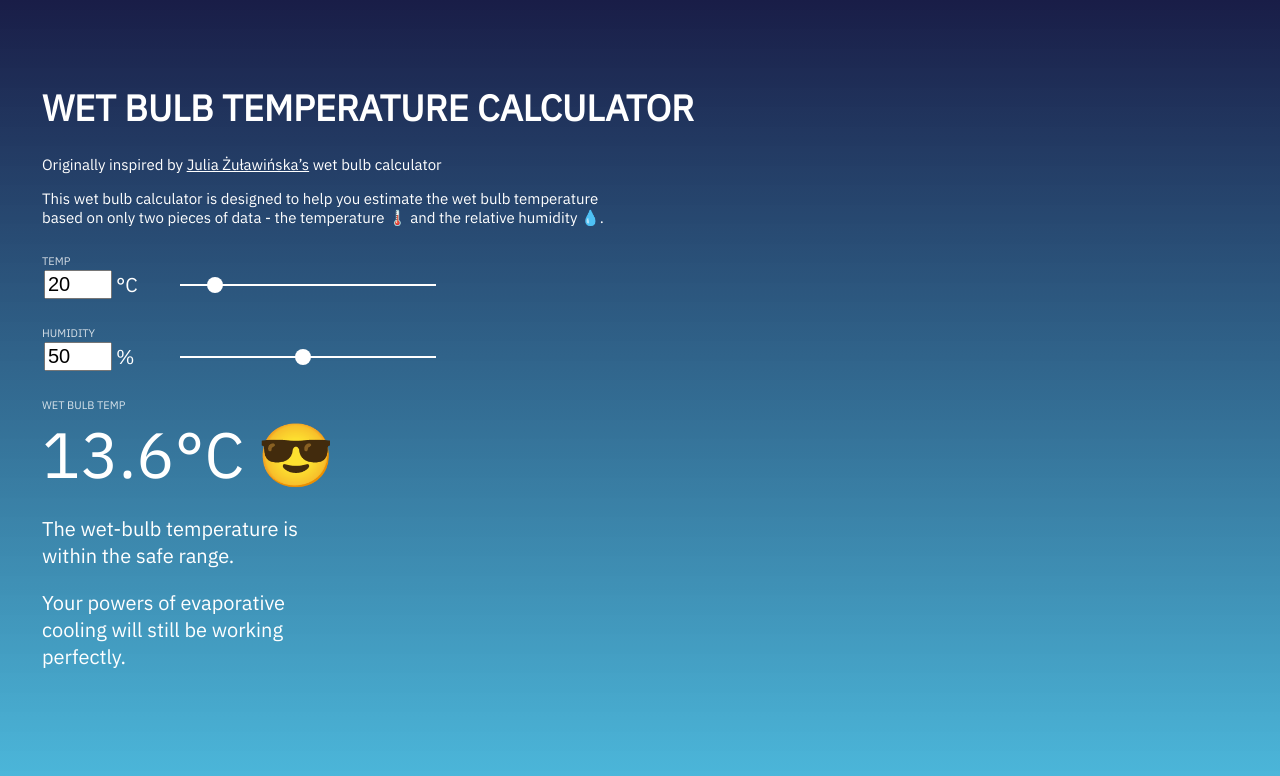
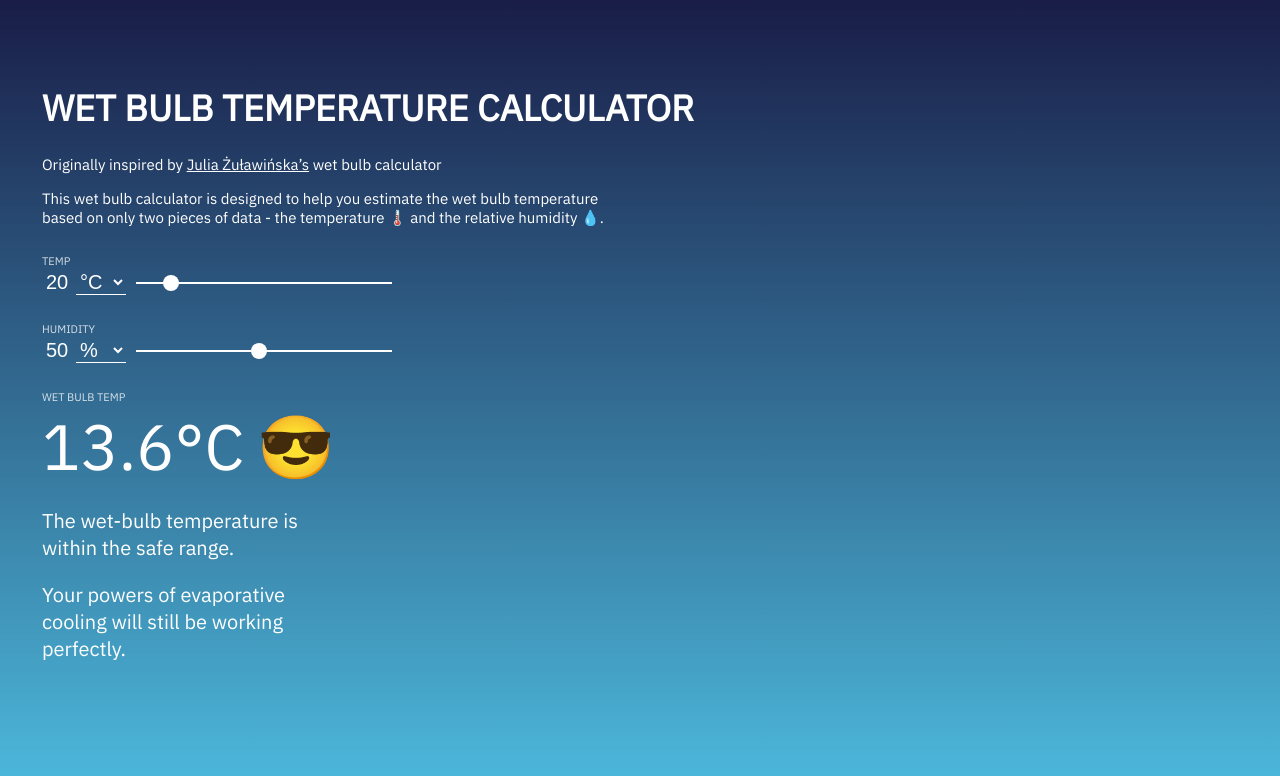
Before and after one commit to pjpscriv/wet-bulb-calculator, an Angular app: page / in a window 1280 px wide. Shown: the top 776 px of the page. Built offline with nearby package versions, Linux system fonts and the light colour scheme.

Commit message:
Fix styling + add in unit selects (don't work yet)

```diff
--- a/src/app/app.component.html
+++ b/src/app/app.component.html
@@ -3,7 +3,7 @@
      [style.opacity]="$fatalOpacity | async">
 </div>
 <div class="wet-bulb__background--dangerous"
-  [style.opacity]="$dangerousOpacity| async">
+  [style.opacity]="$dangerousOpacity | async">
 </div>
 <div class="wet-bulb__background"></div>
 
@@ -24,12 +24,17 @@
   <div class="wet-bulb__input">
     <div class="wet-bulb__input-label">TEMP</div>
     <div class="wet-bulb_input-group">
-      <input class="wet-bulb__input-text"
+      <input class="wet-bulb__input-number"
         [(ngModel)]="temperature"
-        type="text"
+        type="number"
         name="temperature"
         min="15" max="60">
-      <p class="wet-bulb__input-text">°C</p>
+      <select class="wet-bulb__input-unit"
+        name="tempUnits"
+        [(ngModel)]="tempUnits">
+        <option value="celsius">°C</option>
+        <option value="fahrenheit">°F</option>
+      </select>
       <input class="wet-bulb__input-slider"
         name="temperature"
         [(ngModel)]="temperature"
@@ -41,12 +46,16 @@
   <div class="wet-bulb__input">
     <div class="wet-bulb__input-label">HUMIDITY</div>
     <div class="wet-bulb_input-group">
-      <input class="wet-bulb__input-text"
+      <input class="wet-bulb__input-number"
        name="humidity"
        [(ngModel)]="humidity"
-       type="text"
+       type="number"
        min="5" max="99">
-      <p class="wet-bulb__input-text">%</p>
+      <select class="wet-bulb__input-unit"
+        name="humidUnits"
+        [(ngModel)]="humidUnits">
+        <option value="relativeHumidity">%</option>
+      </select>
       <input class="wet-bulb__input-slider"
         name="humidity"
         [(ngModel)]="humidity"
--- a/src/app/app.component.scss
+++ b/src/app/app.component.scss
@@ -79,10 +79,28 @@ wet-bulb:host {
   align-items: center;
 }
 
-.wet-bulb__input-text {
+.wet-bulb__input-number {
   font-size: 20px;
   margin: 2px;
-  width: 3em;
+  width: 1.2em;
+  border: none;
+  background: transparent;
+  color: white;
+
+  &::-webkit-outer-spin-button,
+  &::-webkit-inner-spin-button {
+    display: none;
+  }
+}
+
+.wet-bulb__input-unit {
+  font-size: 20px;
+  margin: 2px 8px 2px 2px;
+  width: 2.5em;
+  background: transparent;
+  color: white;
+  border: none;
+  border-bottom: white 1px solid;
 }
 
 .wet-bulb__input-slider {
@@ -90,7 +108,7 @@ wet-bulb:host {
   width: 256px; /* 270px or 215px */
   height: 2px;
   color: white;
-  max-width: 70%;
+  max-width: 50vw;
 
   &::-webkit-slider-thumb {
     -webkit-appearance: none;
--- a/src/app/app.component.ts
+++ b/src/app/app.component.ts
@@ -1,7 +1,7 @@
-import { Component, HostBinding, OnInit, ViewChild } from '@angular/core';
-import { map, Observable, tap, filter } from 'rxjs';
+import { Component, OnInit, ViewChild } from '@angular/core';
+import { filter, map, tap, pairwise, Observable, shareReplay } from 'rxjs';
 import { NgForm } from '@angular/forms';
-import { Situation, TempUnit } from './app.types';
+import { HumidUnit, Situation, TempUnit } from './app.types';
 import { COLD_TEMP_BLURB, DANGEROUS_TEMP_BLURB, FATAL_TEMP_BLURB, SAFE_TEMP_BLURB } from './app.constants';
 
 @Component({
@@ -19,6 +19,7 @@ export class AppComponent implements OnInit {
   public temperature: number = 20;
   public humidity: number = 50;
   public tempUnits: TempUnit = "celsius";
+  public humidUnits: HumidUnit = "relativeHumidity";
 
   // Outputs
   public wetBulbTemp$: Observable<number>;
@@ -34,35 +35,29 @@ export class AppComponent implements OnInit {
     // @ts-ignore
     this.wetBulbTemp$ = this.ngForm.valueChanges.pipe(
       filter(v => !!v),
-      map((f:any) => this.wetBulbTemperature(f.temperature, f.humidity))
+      pairwise(),
+      // tap(v => console.log("Form change", v)),
+      map(([f_old, f]: [any, any]) => this.wetBulbTemperature(f.temperature, f.humidity)),
+      shareReplay()
     );
 
     this.$fatalOpacity = this.wetBulbTemp$.pipe(
       map(t => 0.2 * (t - 30)),
-      map(v => v <= 0 ? 0 : v >= 1 ? 1 : v)
+      map(v => v <= 0 ? 0 : v >= 1 ? 1 : v),
+      shareReplay()
     )
 
     this.$dangerousOpacity = this.wetBulbTemp$.pipe(
       map(t => 0.1 * (t - 20)),
-      map(v => v <= 0 ? 0 : v >= 1 ? 1 : v)
+      map(v => v <= 0 ? 0 : v >= 1 ? 1 : v),
+      shareReplay()
     )
 
     // TODO: Will need to incorporate temperature units in here
     let situation$: Observable<Situation> = this.wetBulbTemp$.pipe(
-      map(this.wetBulbTempToSituation)
+      map(this.wetBulbTempToSituation),
+      shareReplay()
     );
-
-    // situation$.pipe(
-    //   tap(s => {
-    //     if (s === 'fatal') {
-    //       this.gradient = 'linear-gradient(180deg, #FF5252 0%, #9747FF 100%)';
-    //     } else if (s === 'dangerous') {
-    //       this.gradient = 'linear-gradient(180deg, #FFBA52 0%, #FF5252 100%)';
-    //     } else {
-    //       this.gradient = 'linear-gradient(180deg, #191D47 0%, rgba(43.14, 174.28, 215.69, 0.84) 100%)';
-    //     }
-    //   })
-    // );
 
     this.blurb$ = situation$.pipe(
       map(s => {
@@ -76,7 +71,7 @@ export class AppComponent implements OnInit {
           return COLD_TEMP_BLURB;
         }
       })
-    )
+    );
 
     this.emoji$ = situation$.pipe(
       map(s => {
--- a/src/app/app.types.ts
+++ b/src/app/app.types.ts
@@ -1,2 +1,3 @@
 export type TempUnit = "celsius" | "fahrenheit";
+export type HumidUnit = "relativeHumidity";
 export type Situation = 'safe' | 'dangerous' | 'fatal' | 'cold';
```
